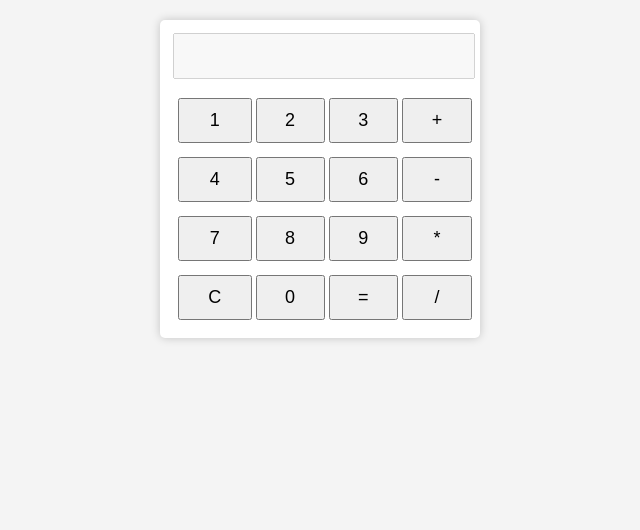
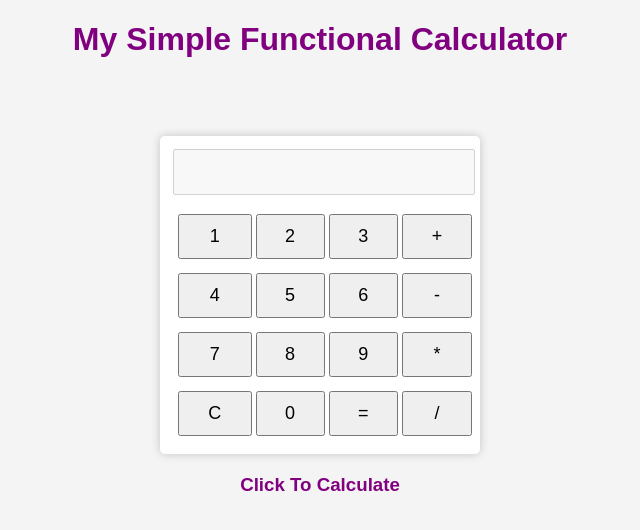
Before and after one commit to kenmillionaire/My-Calculator, a plain HTML site: page index.html in a window 1280 px wide. Shown: the whole page, without its empty margins (320-960 px from the left). Drawn offline with Linux system fonts and the light colour scheme.

Commit message:
Added header Texts

```diff
--- a/calculator.css
+++ b/calculator.css
@@ -3,7 +3,9 @@ body {
     text-align: center;
     background-color: #f4f4f4;
 }
-
+h1, h3{
+    color: purple;
+}
 .calculator {
     margin: 20px auto;
     padding: 10px;
--- a/index.html
+++ b/index.html
@@ -4,6 +4,9 @@
     <link rel="stylesheet" type="text/css" href="calculator.css">
 </head>
 <body>
+    <h1>My Simple Functional Calculator</h1>
+    <br>
+    <br>
     <div class="calculator">
         <table>
             <tr>
@@ -36,6 +39,8 @@
         </table>
     </div>
 
+    <h3>Click To Calculate</h3>
+
 <script>
     document.addEventListener("DOMContentLoaded", function () {
         const display = document.getElementById("display");
```
